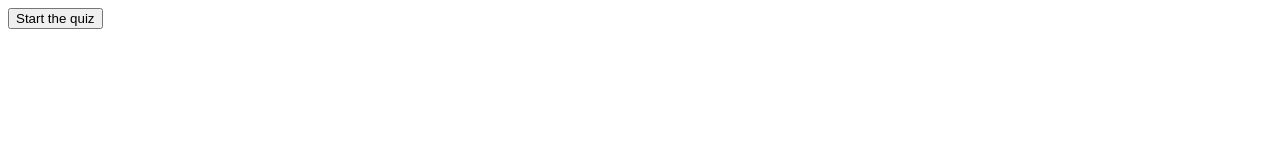
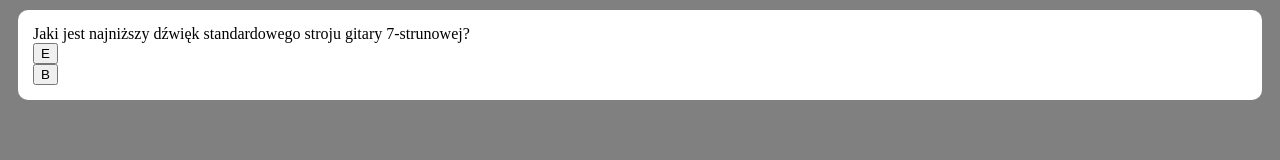
Before and after one commit to BRobat/adprofity, a plain HTML site: page index.html in a window 1280 px wide. Drawn offline with nearby package versions, Linux system fonts and the light colour scheme; files that its build step writes are made by us from their sources.

Commit message:
quiz works

```diff
--- a/index.html
+++ b/index.html
@@ -8,7 +8,12 @@
     <title>Document</title>
 </head>
 <body>
-    <button id="start-button" onclick="start()">Start the quiz</button>
-    <script src="main.js" async defer></script>
+    <div class="container container-quiz">
+        <label id="question-lbl" class="text text-question"></label>
+        <button id="answer1" class="btn btn-answer"></button>
+        <button id="answer2" class="btn btn-answer"></button>
+    </div>
+    <script src="quiz.js" async defer></script>
+    <!-- <script src="main.js" async defer></script> -->
 </body>
 </html>
--- a/main.js
+++ /dev/null
@@ -1,3 +0,0 @@
-function start() {
-    let
-}
--- a/main.scss
+++ b/main.scss
@@ -0,0 +1,18 @@
+/*
+    use command
+    sass --watch main.scss:main.css
+    to compile automatically
+ */
+
+body {
+    background-color: grey;
+}
+
+.container {
+    margin: 10px;
+    padding: 15px;
+
+    background-color: white;
+    border-style: none;
+    border-radius: 10px;
+}
--- /dev/null
+++ b/quiz.js
@@ -0,0 +1,95 @@
+let questions = [
+    {
+        "question": "Jaki jest najniższy dźwięk standardowego stroju gitary 7-strunowej?",
+        "answers": [
+            "E",
+            "B"
+        ],
+        "correct": "1"
+    },
+    {
+        "question": "Co po śląsku znaczy 'gumiklyjza'?",
+        "answers": [
+            "Kluska",
+            "Guma do żucia"
+        ],
+        "correct": "0"
+    },
+    {
+        "question": "Z której strony logo Apple jest ugryzione?",
+        "answers": [
+            "Z lewej",
+            "Z prawej"
+        ],
+        "correct": "1"
+    }
+]
+
+let winner = false;
+let points = 0;
+let selectedQuestion = 0;
+
+let body = document.getElementsByTagName("body")[0];
+let questionLbl = document.getElementById("question-lbl");
+let answer1 = document.getElementById("answer1");
+let answer2 = document.getElementById("answer2");
+
+let cv = document.getElementById("cv");
+
+answer1.onclick = function() { answer(0) };
+answer2.onclick = function() { answer(1) };
+
+
+// initializator
+initializeQuiz()
+
+function initializeQuiz() {
+    // creates buttons and stuff.
+    winner = false
+    points = 0
+    selectedQuestion = 0
+
+    // create buttons and stuff
+    questionLbl.style.display = "block";
+    answer1.style.display = "block";
+    answer2.style.display = "block";
+
+    // load first question
+    loadQuestion();
+}
+
+function loadQuestion() {
+    // loads question
+    if (selectedQuestion < 3) {
+        questionLbl.innerHTML = questions[selectedQuestion].question;
+        answer1.innerHTML = questions[selectedQuestion].answers[0];
+        answer2.innerHTML = questions[selectedQuestion].answers[1];
+    } else {
+        deinitializeQuiz();
+    }
+
+}
+
+function answer(i) {
+    // checks if the answer is correct
+    if (i == questions[selectedQuestion].correct) {
+        points += 1;
+    } else {
+    }
+    selectedQuestion += 1;
+        loadQuestion();
+}
+
+function deinitializeQuiz() {
+    // deletes everything related to quiz.
+    if (points == 3) {
+        questionLbl.style.display = "none";
+        answer1.style.display = "none";
+        answer2.style.display = "none";
+        cv.style.display = "blcok";
+
+    } else {
+        alert("need another try?");
+        initializeQuiz();
+    }
+}
```
Also changed, not shown: main.css (added), 1 other file.
